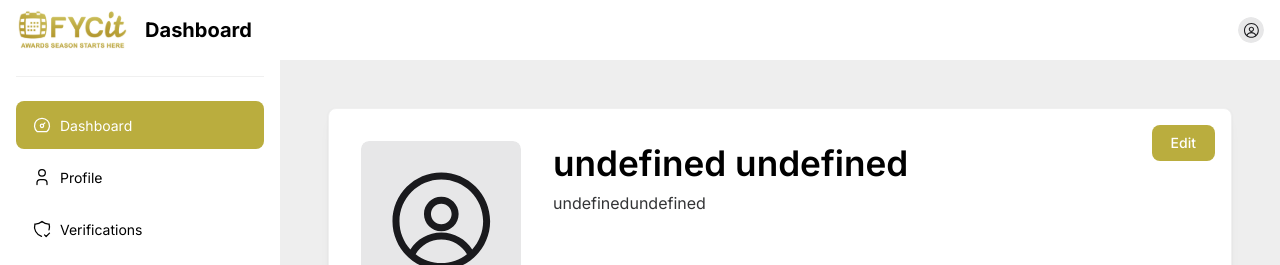
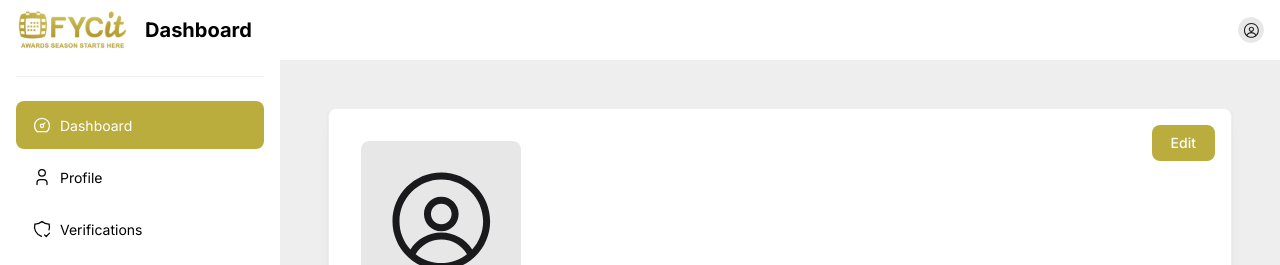
Before and after one commit to KDBismael/fycit-webapp-YD, a Next.js app: page /dashboard in a window 1280 px wide. Shown: the top 265 px of the page. Built offline with nearby package versions, Linux system fonts and the light colour scheme; no server answers.

Commit message:
change verificatio status

```diff
--- a/app/dashboard/page.tsx
+++ b/app/dashboard/page.tsx
@@ -78,15 +78,15 @@ export function ProfileCardComponent() {
             order={2}
             className={classes.profileTitle}
           >
-            {`${user?.firstName} ${user?.lastName}`}
+            {`${user?.firstName ?? ''} ${user?.lastName ?? ''}`}
           </Title>
           <Text
             c="gray.7"
             className={classes.profileAddress}
           >
-            {`${user?.zipCode}`}
+            {`${user?.zipCode ?? ''}`}
             {user?.zipCode && <br />}
-            {`${user?.country}`}
+            {`${user?.country ?? ''}`}
           </Text>
         </Stack>
       </Group>
--- a/firebase/verifications/index.ts
+++ b/firebase/verifications/index.ts
@@ -1,4 +1,4 @@
-import { GuildVerificationsType, UsersType } from "@/types/collections";
+import { GuildVerificationsType, UsersType, VerificationStatus } from "@/types/collections";
 import {
     collection,
     doc,
@@ -89,7 +89,7 @@ export async function createGuildVerificationRequest(
  */
 export async function changeGuildVerificationStatus(
     guildVerificationId: string,
-    status: string
+    status: VerificationStatus
 ): Promise<void> {
     const docRef = doc(db, "guildVerificationRequest", guildVerificationId);
     await setDoc(docRef, { tag: status }, { merge: true });
```
Also changed, not shown: app/dashboard/verification/page.tsx (+4 -3 lines).
